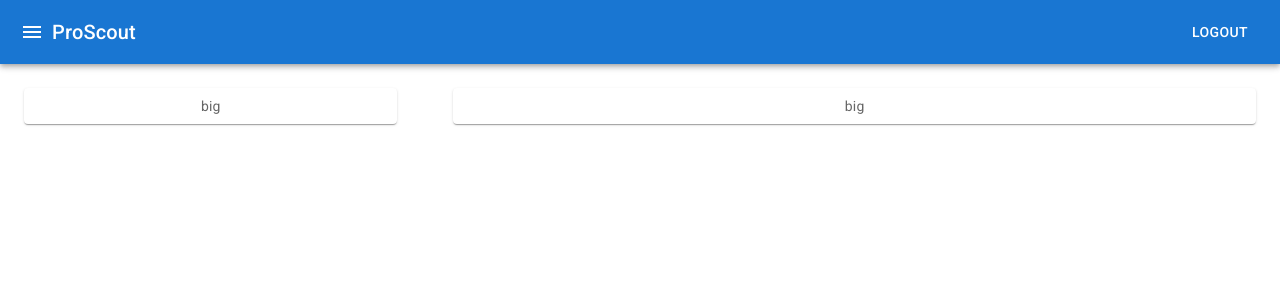
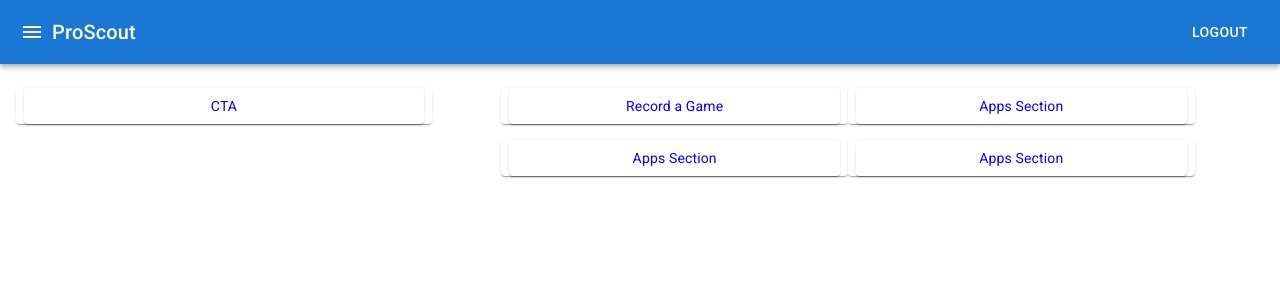
Before and after one commit to twjsanderson/scouting-ui, a React (Create React App) app: page /dashboard in a window 1280 px wide. Shown: the top 300 px of the page. Built offline with nearby package versions, Linux system fonts and the light colour scheme.

Commit message:
ad new grids to dashboard and styles import

```diff
--- a/src/pages/dashboard/index.tsx
+++ b/src/pages/dashboard/index.tsx
@@ -7,6 +7,8 @@ import React from 'react';
 import NavBar from 'features/navbar';
 
 // styles
+import { styles } from './styles';
+import { withStyles } from '@mui/styles';
 import { styled } from '@mui/material/styles';
 import Box from '@mui/material/Box';
 import Paper from '@mui/material/Paper';
@@ -15,23 +17,60 @@ import Grid from '@mui/material/Grid';
 const Item = styled(Paper)(({ theme }) => ({
     ...theme.typography.body2,
     padding: theme.spacing(1),
-    margin: theme.spacing(3),
+    margin: theme.spacing(1),
     textAlign: 'center',
-    color: theme.palette.text.secondary,
+    color: 'blue'
 }));
 
-const Dashboard: React.FC = () => {
+interface Props {
+    classes: {
+        box: any;
+    }
+}
+
+const Dashboard: React.FC<Props> = ({ classes }: Props): JSX.Element => {
 
     return (
         <>
             <NavBar />
-            <Box sx={{ flexGrow: 1 }}>
-                <Grid container rowSpacing={1} columnSpacing={{ xs: 1, sm: 1, md: 1 }} spacing={{ xs: 2, sm: 1, md: 1 }} columns={{ xs: 4, sm: 12, md: 12 }}>
-                    <Grid item xs={3} sm={4} md={4}>
-                        <Item>big</Item>
+            <Box sx={{ flexGrow: 1}} className={classes.box}>
+                <Grid container justifyContent="center">
+                    {/* CTA */}
+                    <Grid item xs={12} sm={5} md={4}>
+                        <Grid container justifyContent="center">
+                            <Grid item xs={12} sm={12} md={12}>
+                                <Paper>
+                                    <Item>CTA</Item>
+                                </Paper>
+                            </Grid>
+                        </Grid>
                     </Grid>
-                    <Grid item xs={3} sm={8} md={8}>
-                        <Item>big</Item>
+                    {/* Apps */}
+                    <Grid item xs={12} sm={7} md={8}>
+                        <Grid container justifyContent="center">
+                            <Grid item xs={12} sm={6} md={5}>
+                                <Paper>
+                                    <Item>
+                                        Record a Game
+                                    </Item>
+                                </Paper>
+                            </Grid>
+                            <Grid item xs={12} sm={6} md={5}>
+                                <Paper>
+                                    <Item>Apps Section</Item>
+                                </Paper>
+                            </Grid>
+                            <Grid item xs={12} sm={6} md={5}>
+                                <Paper>
+                                    <Item>Apps Section</Item>
+                                </Paper>
+                            </Grid>
+                            <Grid item xs={12} sm={6} md={5}>
+                                <Paper>
+                                    <Item>Apps Section</Item>
+                                </Paper>
+                            </Grid>
+                        </Grid>
                     </Grid>
                 </Grid>
                 {/* <Grid container rowSpacing={1} columnSpacing={{ xs: 1, sm: 2, md: 3 }} spacing={{ xs: 2, md: 3 }} columns={{ xs: 4, sm: 8, md: 12 }}>
@@ -49,4 +88,4 @@ const Dashboard: React.FC = () => {
 
 }
 
-export default Dashboard;
+export default withStyles(styles)(Dashboard);
--- a/src/pages/dashboard/styles/index.tsx
+++ b/src/pages/dashboard/styles/index.tsx
@@ -1 +1,5 @@
-export const thing = 0;
+export const styles = {
+    box: {
+        margin: '1rem'
+    }
+}
```
